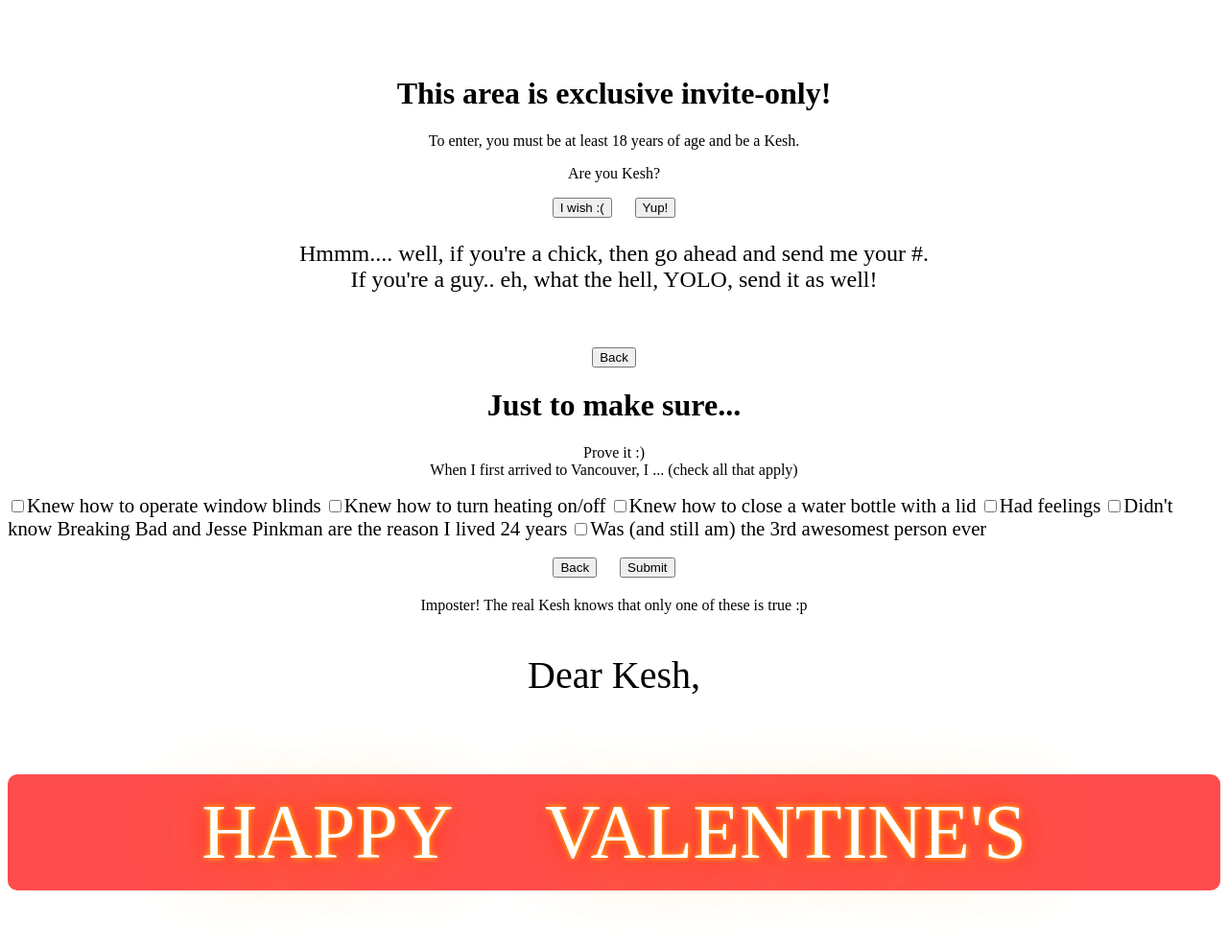
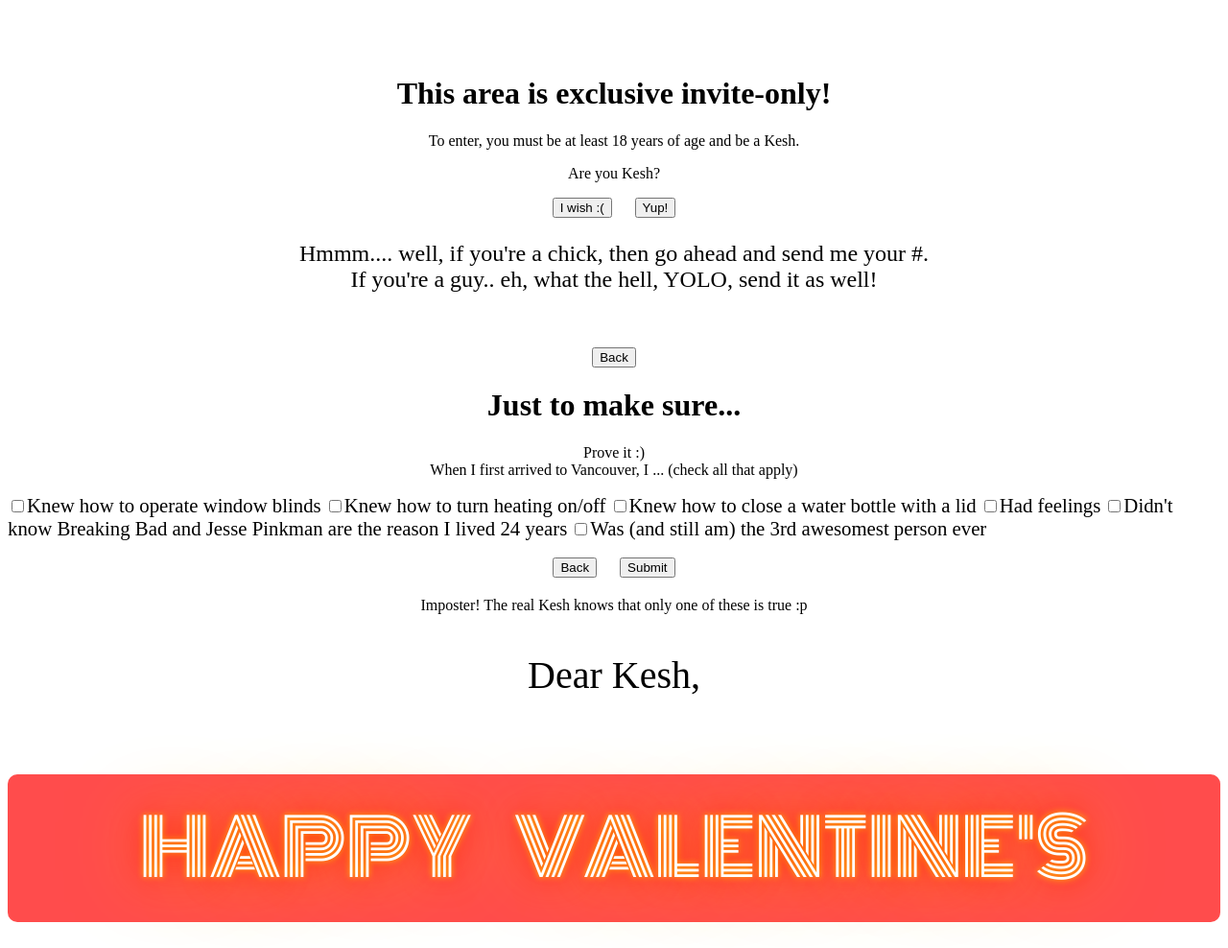
Before and after one commit to daattali/daattali.github.io, a Jekyll site: the page built from kesh.html, in a window 1280 px wide. Shown: the top 988 px of the page at 96% size. Built offline with Jekyll 4.4.1, drawn with Linux system fonts in a browser that asks for light colours; some web fonts are replaced; Markdown is read by kramdown in place of the engine named in the settings; grey boxes are pictures that could not be loaded.

Commit message:
try multiple yaml values

```diff
--- a/kesh.html
+++ b/kesh.html
@@ -6,7 +6,7 @@
 js:
   - "/js/typed.js"
   - "/js/kesh.js"
-googlefonts: Monoton, Lobster
+googlefonts: ["Monoton", "Lobster"]
 date: "Feb 10, 2015"
 ---
 
```
